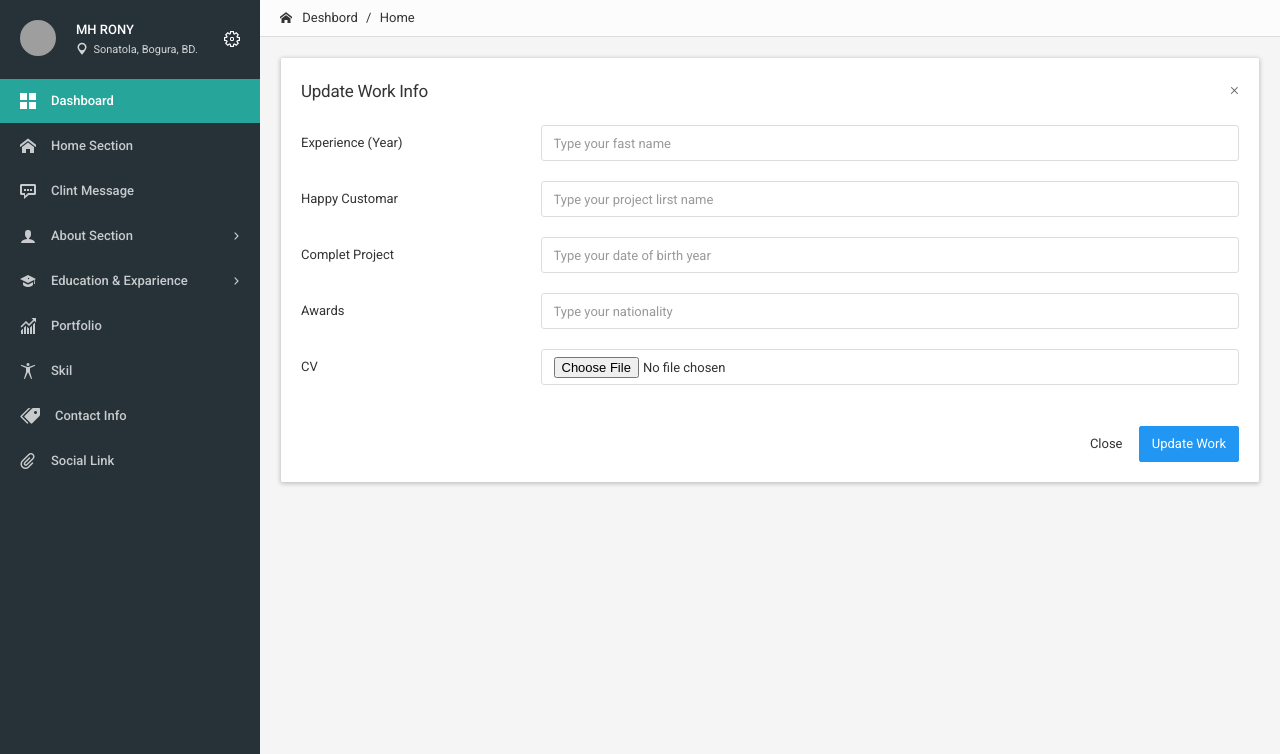
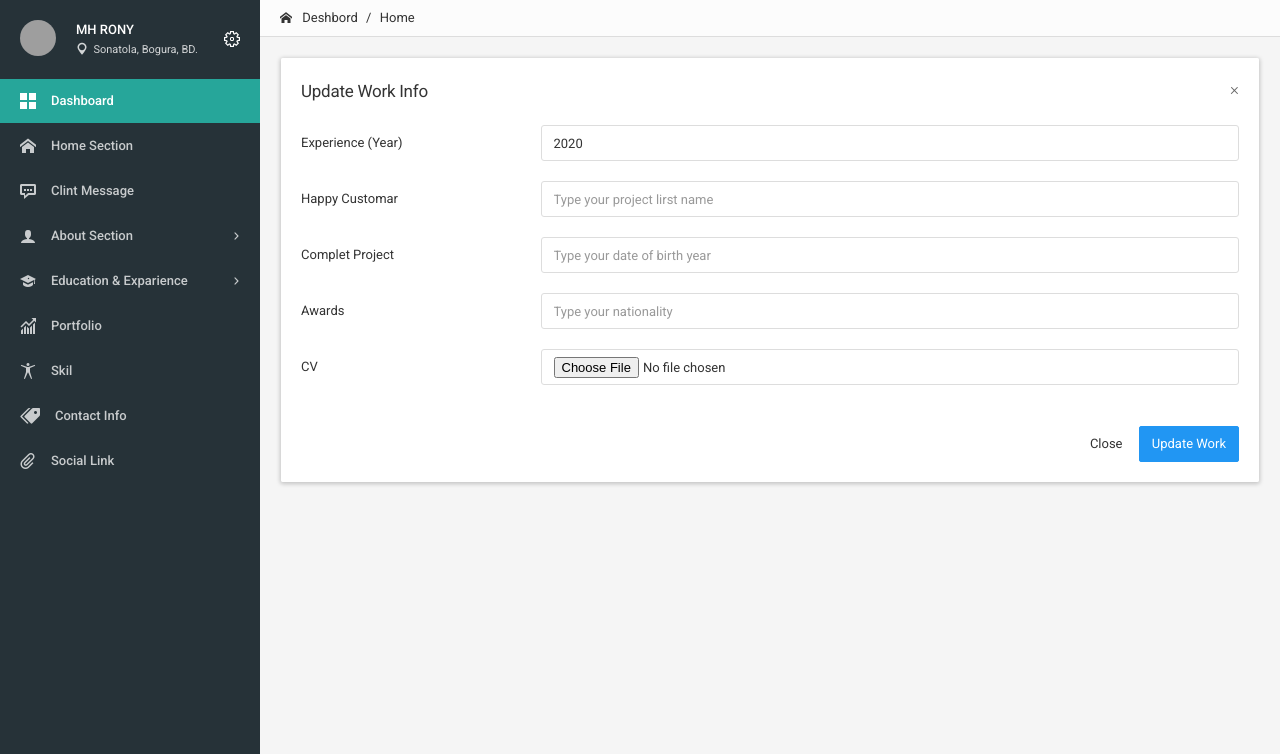
Before and after one commit to dev-mhrony/Advance-Personal-Portfolio-Admin-Panel-Development-by-dev-mhrony, a PHP site: page /update_workinfo.php?work_id=1 in a window 1280 px wide; the page is wider, and only the part inside the window is pictured. Shown: the part 46-800 px from the top of that part. Run offline with PHP 8.4, Linux system fonts and the light colour scheme; tables that the repository leaves empty or names only in its code hold one stand-in row (values such as "Sample post"); style sheets or scripts are compiled from the project's sources; some libraries are stand-ins or nearby versions; grey boxes are pictures that could not be loaded.

Commit message:
About Info and Work info  Section Data Show Done - 29/06/2022

```diff
--- a/update_workinfo.php
+++ b/update_workinfo.php
@@ -6,6 +6,7 @@
 
     <?php
     include "header_link_file.php";
+    include "./config/server_connect.php";
     ?>
 
 </head>
@@ -49,6 +50,14 @@
                 <!-- ===Content area ==-->
                 <div class="content">
 
+                    <?php
+                    $work_id = $_GET['work_id'];
+                    $getSingleDataQry = "SELECT * FROM about_work WHERE id=$work_id";
+                    $result = mysqli_query($db_config, $getSingleDataQry);
+
+
+
+                    ?>
 
                     <!-- Horizontal form modal -->
                     <div class="modal-content">
@@ -59,31 +68,38 @@
 
                         <form action="#" class="form-horizontal">
                             <div class="modal-body">
+
+                                <?php
+
+                                foreach ($result as $key => $singleData) {
+
+                                ?>
+
                                     <div class="form-group">
                                         <label class="control-label col-sm-3" for="Experience">Experience (Year)</label>
                                         <div class="col-sm-9">
-                                        <input type="number" placeholder="Type your fast name" id="Experience" class="form-control">
+                                            <input type="number" placeholder="Type your fast name" id="Experience" class="form-control" value="<?php echo $singleData['experience_by_year'] ?>">
                                         </div>
                                     </div>
 
                                     <div class="form-group">
                                         <label class="control-label col-sm-3" for="HappyCustomar">Happy Customar</label>
                                         <div class="col-sm-9">
-                                        <input type="number" placeholder="Type your project lirst name" id="HappyCustomar" class="form-control">
+                                            <input type="number" placeholder="Type your project lirst name" id="HappyCustomar" class="form-control" value="<?php echo $singleData['happy_customar'] ?>">
                                         </div>
                                     </div>
 
                                     <div class="form-group">
                                         <label class="control-label col-sm-3" for="CompletProject">Complet Project</label>
                                         <div class="col-sm-9">
-                                        <input type="number" placeholder="Type your date of birth year" id="CompletProject" class="form-control">
+                                            <input type="number" placeholder="Type your date of birth year" id="CompletProject" class="form-control" value="<?php echo $singleData['complet_project'] ?>">
                                         </div>
                                     </div>
 
                                     <div class="form-group">
                                         <label class="control-label col-sm-3" for="Awards">Awards</label>
                                         <div class="col-sm-9">
-                                        <input type="number" placeholder="Type your nationality" class="form-control" id="Awards">
+                                            <input type="number" placeholder="Type your nationality" class="form-control" id="Awards" value="<?php echo $singleData['awards'] ?>">
                                         </div>
                                     </div>
 
@@ -93,12 +109,15 @@
                                             <input type="file" placeholder="Are your Freelance?" class="form-control" id="CV">
                                         </div>
                                     </div>
+
+                                <?php } ?>
                             </div>
 
                             <div class="modal-footer">
                                 <a href="work_info.php"><button type="button" class="btn btn-link" data-dismiss="modal">Close</button></a>
                                 <button type="submit" class="btn btn-primary">Update Work</button>
                             </div>
+
                         </form>
                     </div>
                 </div>
--- a/work_info.php
+++ b/work_info.php
@@ -106,7 +106,7 @@
                                                     <td><?php echo $about_work['cv'] ?></td>
                                                     <td class="text-center">
                                                         <ul class="icons-list">
-                                                            <li><a href="update_workinfo.php"><i class=" icon-pencil7"></i></a>
+                                                            <li><a href="update_workinfo.php?work_id=<?php echo $about_work['id'] ?>"><i class=" icon-pencil7"></i></a>
                                                             </li>
                                                         </ul>
                                                     </td>
```
Lines whose indentation alone changed are shown as unchanged.
